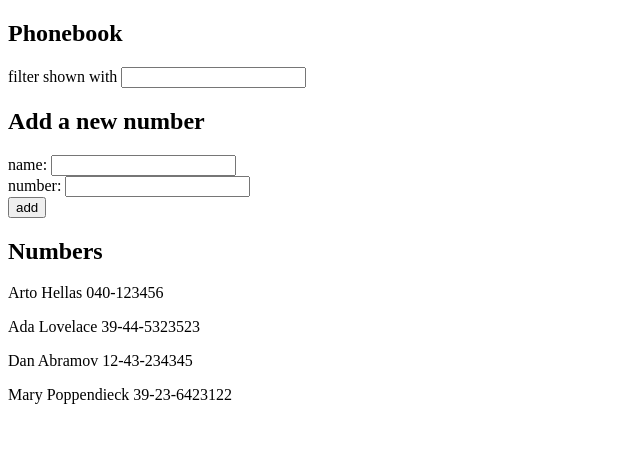
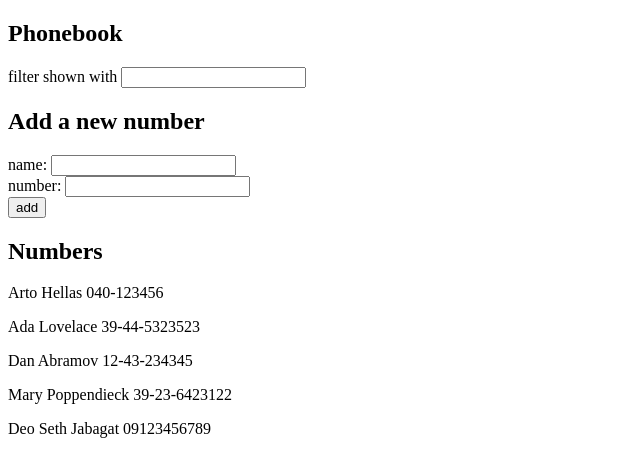
Before and after one commit to DiotheWind/phonebook, a React (Vite) app: page / in a window 1280 px wide. Shown: the top 476 px of the page, without its empty margins (0-640 px from the left). Built offline with nearby package versions, Linux system fonts and the light colour scheme; data requests are answered from the project's data file.

Commit message:
Update to allow new names to be saved to the database

```diff
--- a/db.json
+++ b/db.json
@@ -1,5 +1,5 @@
 {
-    "persons":[
+  "persons": [
     {
       "name": "Arto Hellas",
       "number": "040-123456",
@@ -19,6 +19,11 @@
       "name": "Mary Poppendieck",
       "number": "39-23-6423122",
       "id": 4
+    },
+    {
+      "id": "adf3",
+      "name": "Deo Seth Jabagat",
+      "number": "09123456789"
     }
   ]
 }
--- a/src/App.jsx
+++ b/src/App.jsx
@@ -38,7 +38,7 @@ const App = () => {
     const personObj = {
       name: newName,
       number: newNumber,
-      id: persons.length + 1
+      // id: persons.length + 1
     }
 
     if (checkNameDuplicate(personObj)) {
@@ -46,9 +46,13 @@ const App = () => {
       setNewName('')
       setNewNumber('')
     } else {
-      setPersons(persons.concat(personObj))
-      setNewName('')
-      setNewNumber('')
+      axios
+        .post('http://localhost:3001/persons', personObj)
+        .then(response => {
+          setPersons(persons.concat(response.data))
+          setNewName('')
+          setNewNumber('')
+        })
     }
   }
 
```
Lines whose indentation alone changed are shown as unchanged.
